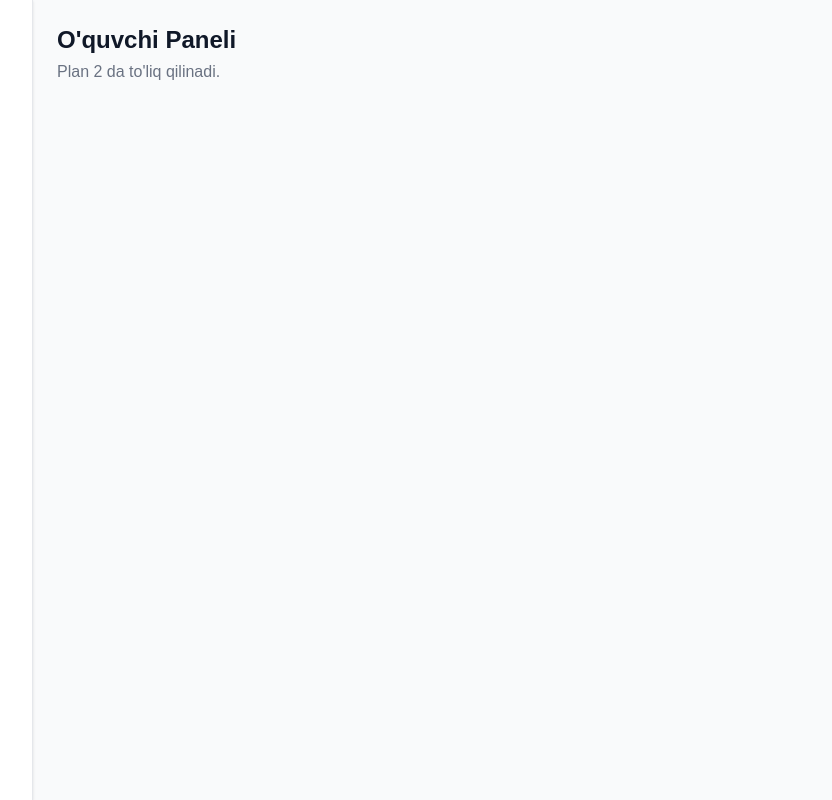
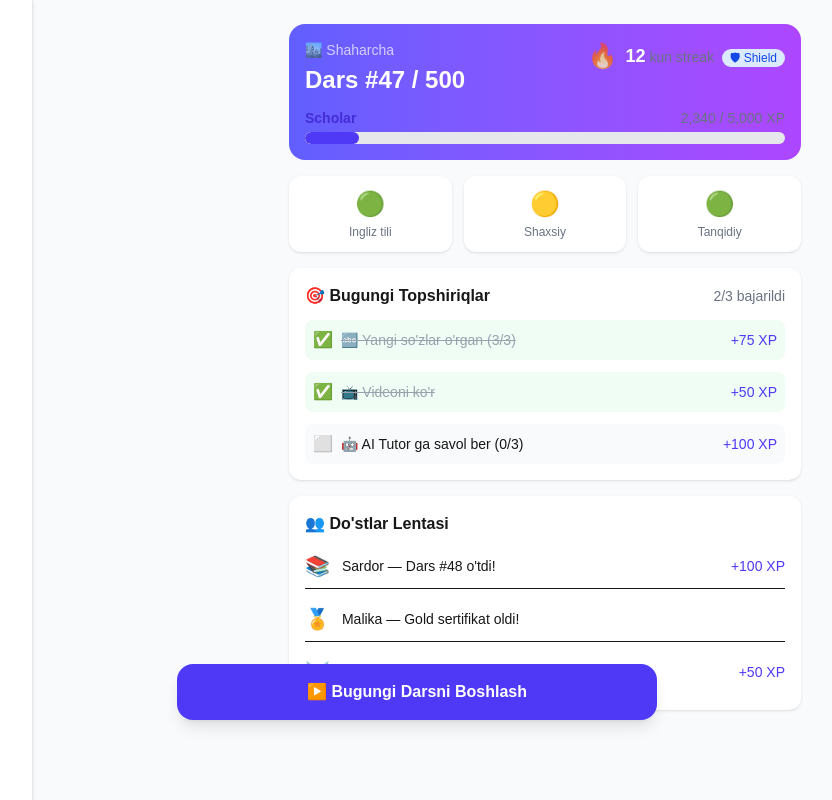
Before and after one commit to Davlatbek1717/alochi, a Next.js app in the folder apps/web/: page /student in a window 1280 px wide. Shown: the whole page, without its empty margins (223-1055 px from the left). Built offline with nearby package versions, Linux system fonts and the light colour scheme; sample sign-in values are in the browser's storage.

Commit message:
feat: add student gamification dashboard (XP bar, streak, quests, social feed)
Co-Authored-By: Claude Sonnet 4.6 <noreply@anthropic.com>

```diff
--- /dev/null
+++ b/apps/web/app/(dashboard)/student/_components/DailyQuests.tsx
@@ -0,0 +1,47 @@
+interface Quest {
+  questType: string;
+  targetValue: number;
+  progress: number;
+  completed: boolean;
+  xpReward: number;
+}
+
+const QUEST_LABELS: Record<string, string> = {
+  learn_words: "🔤 Yangi so'zlar o'rgan",
+  watch_video: '📺 Videoni ko\'r',
+  ask_tutor: '🤖 AI Tutor ga savol ber',
+  lesson_complete: '📚 Darsni tamomla',
+};
+
+export function DailyQuests({ quests }: { quests: Quest[] }) {
+  const completed = quests.filter((q) => q.completed).length;
+
+  return (
+    <div className="bg-white rounded-xl p-4 shadow-sm space-y-3">
+      <div className="flex justify-between items-center">
+        <h3 className="font-semibold">🎯 Bugungi Topshiriqlar</h3>
+        <span className="text-sm text-gray-500">{completed}/{quests.length} bajarildi</span>
+      </div>
+
+      {quests.map((q, i) => (
+        <div
+          key={i}
+          className={`flex items-center justify-between p-2 rounded-lg ${
+            q.completed ? 'bg-green-50' : 'bg-gray-50'
+          }`}
+        >
+          <div className="flex items-center gap-2">
+            <span>{q.completed ? '✅' : '⬜'}</span>
+            <div>
+              <p className={`text-sm font-medium ${q.completed ? 'line-through text-gray-400' : ''}`}>
+                {QUEST_LABELS[q.questType] ?? q.questType}
+                {q.targetValue > 1 && ` (${q.progress}/${q.targetValue})`}
+              </p>
+            </div>
+          </div>
+          <span className="text-indigo-600 text-sm font-medium">+{q.xpReward} XP</span>
+        </div>
+      ))}
+    </div>
+  );
+}
--- /dev/null
+++ b/apps/web/app/(dashboard)/student/_components/SocialFeed.tsx
@@ -0,0 +1,50 @@
+'use client';
+import { useEffect, useState } from 'react';
+
+interface FeedEvent {
+  type: 'lesson_complete' | 'badge' | 'duel_win' | 'streak';
+  studentName: string;
+  detail: string;
+  xp?: number;
+  timestamp: Date;
+}
+
+const EVENT_ICONS: Record<string, string> = {
+  lesson_complete: '📚',
+  badge: '🏅',
+  duel_win: '⚔️',
+  streak: '🔥',
+};
+
+const DEMO_FEED: FeedEvent[] = [
+  { type: 'lesson_complete', studentName: 'Sardor', detail: "Dars #48 o'tdi!", xp: 100, timestamp: new Date() },
+  { type: 'badge', studentName: 'Malika', detail: 'Gold sertifikat oldi!', timestamp: new Date() },
+  { type: 'duel_win', studentName: 'Jasur', detail: "Duel g'olib!", xp: 50, timestamp: new Date() },
+];
+
+export function SocialFeed() {
+  const [events, _setEvents] = useState<FeedEvent[]>(DEMO_FEED);
+
+  useEffect(() => {
+    // socket.io client integration goes here when wiring real-time
+  }, []);
+
+  return (
+    <div className="bg-white rounded-xl p-4 shadow-sm space-y-2">
+      <h3 className="font-semibold">👥 Do&apos;stlar Lentasi</h3>
+      {events.map((event, i) => (
+        <div key={i} className="flex items-center gap-3 py-2 border-b last:border-0">
+          <span className="text-xl">{EVENT_ICONS[event.type] ?? '📌'}</span>
+          <div className="flex-1">
+            <p className="text-sm">
+              <span className="font-medium">{event.studentName}</span> — {event.detail}
+            </p>
+          </div>
+          {event.xp && (
+            <span className="text-indigo-600 text-sm font-medium">+{event.xp} XP</span>
+          )}
+        </div>
+      ))}
+    </div>
+  );
+}
--- /dev/null
+++ b/apps/web/app/(dashboard)/student/_components/StreakBadge.tsx
@@ -0,0 +1,23 @@
+interface StreakBadgeProps {
+  streak: number;
+  hasShield: boolean;
+}
+
+export function StreakBadge({ streak, hasShield }: StreakBadgeProps) {
+  return (
+    <div className="flex items-center gap-2">
+      <span className={`text-2xl ${streak > 0 ? 'animate-pulse' : 'opacity-40'}`}>
+        🔥
+      </span>
+      <div>
+        <span className="font-bold text-lg">{streak}</span>
+        <span className="text-gray-500 text-sm"> kun streak</span>
+        {hasShield && (
+          <span className="ml-2 bg-blue-100 text-blue-700 text-xs px-2 py-0.5 rounded-full">
+            🛡 Shield
+          </span>
+        )}
+      </div>
+    </div>
+  );
+}
--- /dev/null
+++ b/apps/web/app/(dashboard)/student/_components/XpBar.tsx
@@ -0,0 +1,39 @@
+interface XpBarProps {
+  totalXp: number;
+  level: string;
+  nextLevelXp: number;
+}
+
+const LEVEL_COLORS: Record<string, string> = {
+  Novice: 'bg-gray-400',
+  Learner: 'bg-blue-500',
+  Scholar: 'bg-indigo-600',
+  Expert: 'bg-purple-600',
+  Master: 'bg-yellow-500',
+};
+
+const LEVEL_MINIMUMS: Record<string, number> = {
+  Novice: 0, Learner: 500, Scholar: 2000, Expert: 5000, Master: 10000,
+};
+
+export function XpBar({ totalXp, level, nextLevelXp }: XpBarProps) {
+  const levelMin = LEVEL_MINIMUMS[level] ?? 0;
+  const progress = nextLevelXp === Infinity
+    ? 100
+    : ((totalXp - levelMin) / (nextLevelXp - levelMin)) * 100;
+
+  return (
+    <div className="space-y-1">
+      <div className="flex justify-between text-sm">
+        <span className="font-bold text-indigo-700">{level}</span>
+        <span className="text-gray-500">{totalXp.toLocaleString()} / {nextLevelXp === Infinity ? '∞' : nextLevelXp.toLocaleString()} XP</span>
+      </div>
+      <div className="h-3 bg-gray-200 rounded-full overflow-hidden">
+        <div
+          className={`h-full rounded-full transition-all duration-500 ${LEVEL_COLORS[level] ?? 'bg-indigo-600'}`}
+          style={{ width: `${Math.min(100, progress)}%` }}
+        />
+      </div>
+    </div>
+  );
+}
--- a/apps/web/app/(dashboard)/student/page.tsx
+++ b/apps/web/app/(dashboard)/student/page.tsx
@@ -1,8 +1,78 @@
+'use client';
+import Link from 'next/link';
+import { XpBar } from './_components/XpBar';
+import { StreakBadge } from './_components/StreakBadge';
+import { DailyQuests } from './_components/DailyQuests';
+import { SocialFeed } from './_components/SocialFeed';
+
+const DEMO_DATA = {
+  totalXp: 2340,
+  level: 'Scholar',
+  nextLevelXp: 5000,
+  streak: 12,
+  hasShield: true,
+  cityName: 'Shaharcha',
+  lessonProgress: 47,
+  statuses: {
+    english: 'green',
+    personal: 'yellow',
+    critical: 'green',
+  },
+  quests: [
+    { questType: 'learn_words', targetValue: 3, progress: 3, completed: true, xpReward: 75 },
+    { questType: 'watch_video', targetValue: 1, progress: 1, completed: true, xpReward: 50 },
+    { questType: 'ask_tutor', targetValue: 3, progress: 0, completed: false, xpReward: 100 },
+  ],
+};
+
+const STATUS_EMOJI: Record<string, string> = { green: '🟢', yellow: '🟡', red: '🔴' };
+
 export default function StudentDashboard() {
+  const d = DEMO_DATA;
+
   return (
-    <div>
-      <h1 className="text-2xl font-bold text-gray-900">O'quvchi Paneli</h1>
-      <p className="text-gray-500 mt-1">Plan 2 da to'liq qilinadi.</p>
+    <div className="max-w-lg mx-auto space-y-4 pb-20">
+      <div className="bg-gradient-to-r from-indigo-500 to-purple-500 rounded-2xl p-4 text-white">
+        <div className="flex justify-between items-start">
+          <div>
+            <p className="text-white/70 text-sm">🏙️ {d.cityName}</p>
+            <p className="text-2xl font-bold mt-1">Dars #{d.lessonProgress} / 500</p>
+          </div>
+          <StreakBadge streak={d.streak} hasShield={d.hasShield} />
+        </div>
+        <div className="mt-3">
+          <XpBar totalXp={d.totalXp} level={d.level} nextLevelXp={d.nextLevelXp} />
+        </div>
+      </div>
+
+      <div className="grid grid-cols-3 gap-3">
+        {[
+          { label: 'Ingliz tili', key: 'english' },
+          { label: 'Shaxsiy', key: 'personal' },
+          { label: "Tanqidiy", key: 'critical' },
+        ].map((s) => {
+          const status = d.statuses[s.key as keyof typeof d.statuses];
+          return (
+            <div key={s.key} className="bg-white rounded-xl p-3 text-center shadow-sm">
+              <p className="text-2xl">{STATUS_EMOJI[status] ?? '⚪'}</p>
+              <p className="text-xs text-gray-500 mt-1">{s.label}</p>
+            </div>
+          );
+        })}
+      </div>
+
+      <DailyQuests quests={d.quests} />
+
+      <SocialFeed />
+
+      <div className="fixed bottom-20 left-0 right-0 px-4 max-w-lg mx-auto">
+        <Link
+          href="/student/lessons/current"
+          className="block w-full bg-indigo-600 text-white py-4 rounded-2xl text-center font-bold shadow-lg"
+        >
+          ▶️ Bugungi Darsni Boshlash
+        </Link>
+      </div>
     </div>
   );
 }
```
